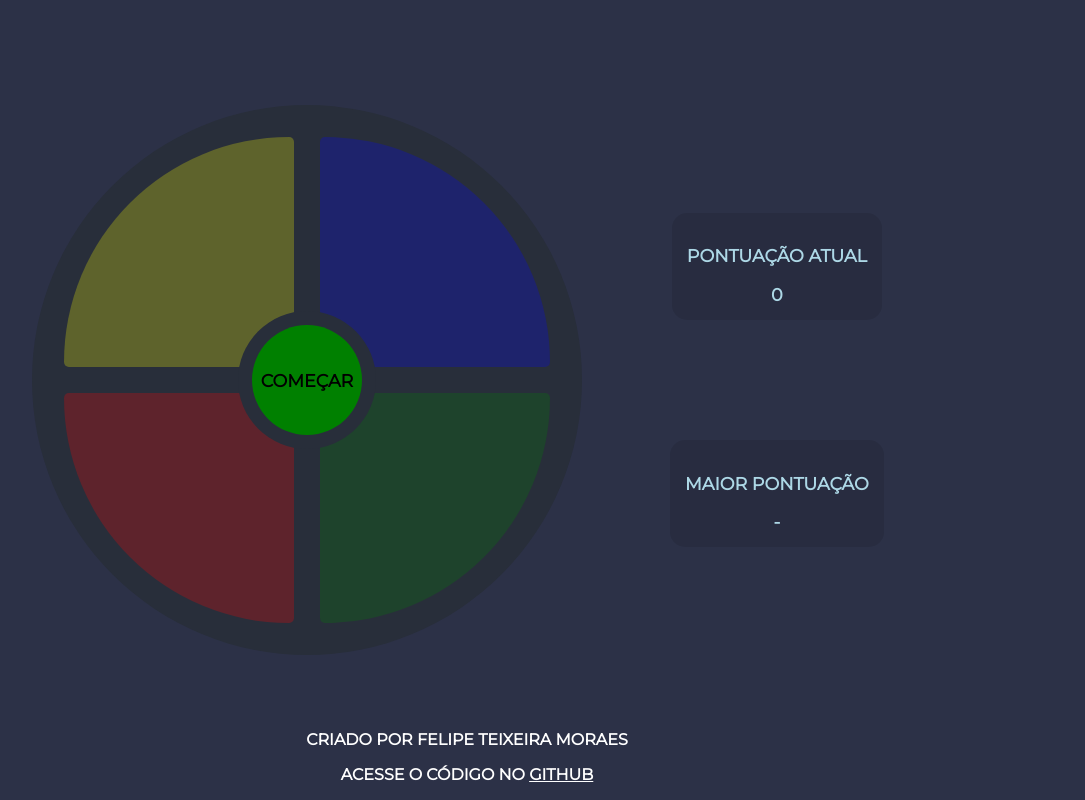
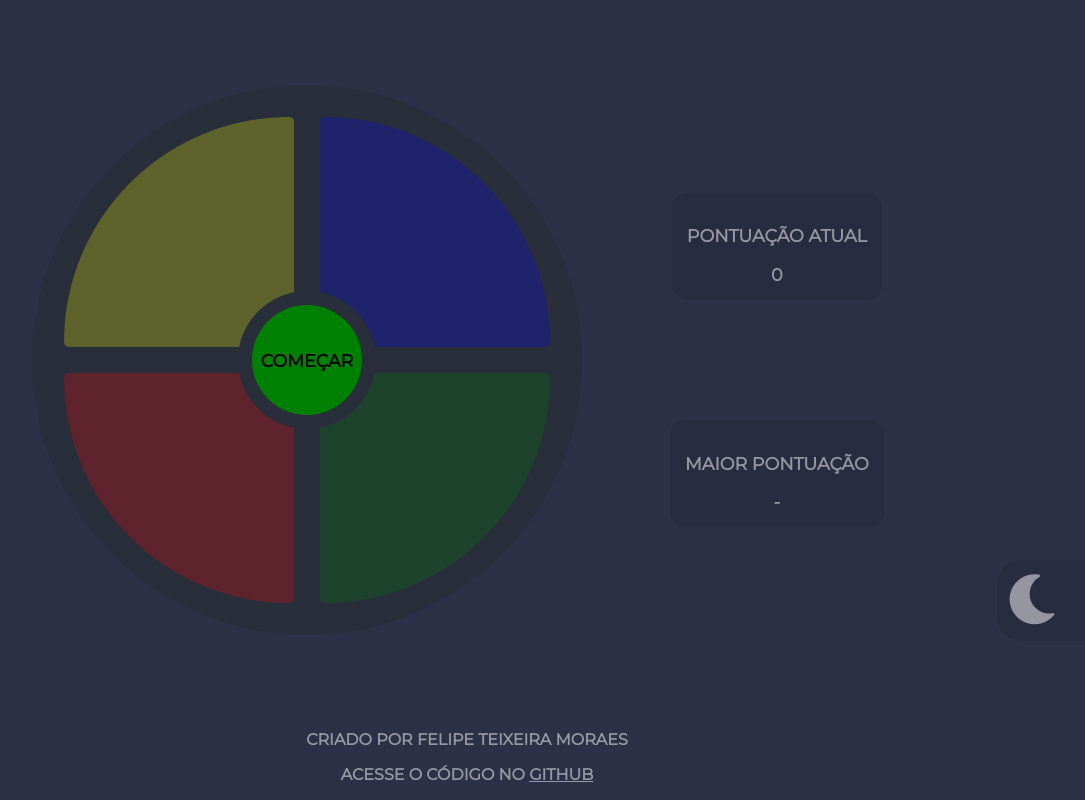
Before and after one commit to felipetm6/genius-js, a plain HTML site: page index.html in a window 1280 px wide. Shown: the whole page, without its empty margins (173-1258 px from the left). Drawn offline with Linux system fonts and the light colour scheme.

Commit message:
Add Night Mode

```diff
--- a/index.html
+++ b/index.html
@@ -6,10 +6,13 @@
     <meta http-equiv="X-UA-Compatible" content="ie=edge">
     <title>Genius</title>
     <link href="https://fonts.googleapis.com/css?family=Montserrat" rel="stylesheet">
+    <link rel="stylesheet" href="https://use.fontawesome.com/releases/v5.6.3/css/all.css"
+          integrity="sha384-UHRtZLI+pbxtHCWp1t77Bi1L4ZtiqrqD80Kn4Z8NTSRyMA2Fd33n5dQ8lWUE00s/" crossorigin="anonymous">
     <link rel="stylesheet" href="styles.css">
     <script defer src="index.js"></script>
 </head>
 <body>
+<div class="container night-mode">
     <main>
         <section class="game">
             <div class="clickable top-left round-corner" id="yellow"></div>
@@ -42,9 +45,15 @@
             </div>
         </section>
     </main>
+
+    <aside class="night-mode-button">
+        <i class="fas fa-moon"></i>
+    </aside>
+
     <footer>
         <p>CRIADO POR FELIPE TEIXEIRA MORAES</p>
         <p>ACESSE O CÓDIGO NO <a href="https://github.com/felipetm6/genius-js" target="_blank">GITHUB</a></p>
     </footer>
+</div>
 </body>
 </html>
--- a/index.js
+++ b/index.js
@@ -3,6 +3,8 @@ const controlElement = document.querySelector('.control .background');
 const controlStatusElement = document.querySelector('.control p');
 const scoreElement = document.querySelector('.score');
 const highScoreElement = document.querySelector('.high-score');
+const container = document.querySelector('.container');
+const nightModeButton = document.querySelector('.night-mode-button');
 
 let roundAnswers = [];
 let playerAnswers = [];
@@ -151,6 +153,11 @@ controlElement.onclick = () => {
     }
 };
 
+nightModeButton.onclick = () => {
+  container.classList.toggle('night-mode');
+  container.classList.toggle('day-mode');
+};
+
 for (let element of buttonElements) {
     element.onclick = () => {
         processClick(element);
--- a/styles.css
+++ b/styles.css
@@ -1,7 +1,6 @@
 /* HTML Tags */
 
 body {
-    background-color: #2c3147;
     font-family: 'Montserrat', sans-serif;
     font-weight: bold;
     margin: 0;
@@ -26,6 +25,12 @@ main {
     justify-content: center;
 }
 
+/* Container */
+.container {
+    height: 100vh;
+    width: 100vw;
+}
+
 /* Game */
 
 .game {
@@ -38,6 +43,7 @@ main {
     flex-wrap: wrap;
     height: 50vw;
     justify-content: space-around;
+    margin: auto;
     padding: 1.5%;
     position: relative;
     width: 50vw;
@@ -128,13 +134,21 @@ main {
     padding: 15px;
 }
 
-.hud div p {
-    color: lightblue;
-}
-
 .score, .high-score {
     margin: 0 auto;
     text-align: center;
+}
+
+/* Night Mode */
+
+.night-mode-button {
+    border-radius: 25px 0 0 25px;
+    cursor: pointer;
+    font-size: 50px;
+    padding: 10px 50px 10px 10px;
+    position: absolute;
+    right: 0;
+    top: 70%;
 }
 
 /* Footer */
@@ -145,7 +159,6 @@ footer {
 }
 
 footer p, footer a {
-    color: white;
     text-align: center;
     width: 100vw;
 }
@@ -154,6 +167,40 @@ footer p, footer a {
 
 .control p, .hud div p {
     font-size: 0.55rem;
+}
+
+/* Night-Mode Coloring */
+
+.container.night-mode {
+    background-color: #2c3147;
+}
+
+.night-mode .night-mode-button {
+    background-color: rgba(0, 0, 0, 0.1);
+    color: rgba(255, 255, 255, 0.5);
+}
+
+.night-mode .hud div p,
+.night-mode footer p,
+.night-mode footer a {
+    color: rgba(255, 255, 255, 0.5);
+}
+
+/* Day-Mode Coloring */
+
+.container.day-mode {
+    background-color: #b4d7fe;
+}
+
+.day-mode .night-mode-button {
+    background-color: rgba(255, 255, 255, 0.1);
+    color: rgba(255, 255, 255, 0.15);
+}
+
+.day-mode .hud div p,
+.day-mode footer p,
+.day-mode footer a {
+    color: rgba(0, 0, 0, 0.5);
 }
 
 /* Coloring */
@@ -187,7 +234,6 @@ footer p, footer a {
         display: flex;
         height: 90vh;
         justify-content: center;
-        margin: 20px 0 0 0;
     }
 
     .game {
```
Lines whose indentation alone changed are shown as unchanged.
